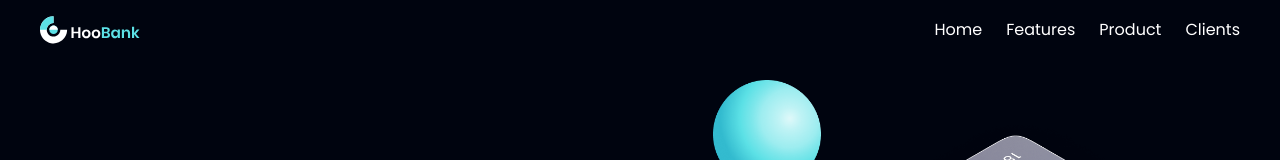
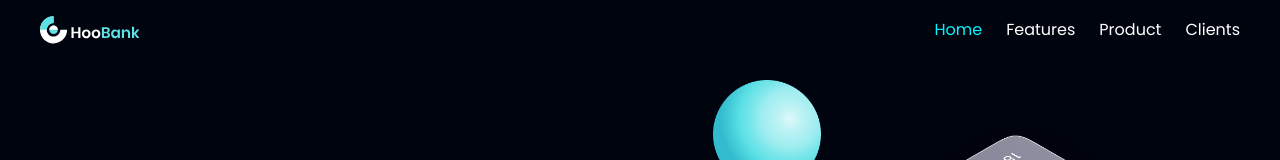
Before and after one commit to afiatamanna06/hoobank, a Next.js app: page / in a window 1280 px wide. Shown: the top 160 px of the page. Built offline with nearby package versions, Linux system fonts and the light colour scheme.

Commit message:
Fix styles

```diff
--- a/components/footer/Footer.tsx
+++ b/components/footer/Footer.tsx
@@ -14,7 +14,7 @@ function Footer() {
             <div className="flex flex-col lg:flex-row w-full justify-between font-poppins font-normal gap-8 lg:gap-12">
                 {footerLinks.slice(0, 1).map(({title, links}) => (
                     <div key={title} className="flex flex-col gap-4">
-                        <p className="font-medium">{title}</p>
+                        <p className="font-medium text-lg">{title}</p>
                         {links.map(({name, link}) => (
                             <Link href={link} key={name} passHref>
                                 <p className="text-gray-400 hover:text-secondary cursor-pointer">{name}</p>
@@ -24,7 +24,7 @@ function Footer() {
                 ))}
                 {footerLinks.slice(1, 2).map(({title, links}) => (
                     <div key={title} className="flex flex-col gap-4">
-                        <p className="font-medium">{title}</p>
+                        <p className="font-medium text-lg">{title}</p>
                         {links.map(({name, link}) => (
                             <Link href={link} key={name} passHref>
                                 <p className="text-gray-400 hover:text-secondary cursor-pointer">{name}</p>
@@ -34,7 +34,7 @@ function Footer() {
                 ))}
                 {footerLinks.slice(2, 3).map(({title, links}) => (
                     <div key={title} className="flex flex-col gap-4">
-                        <p className="font-medium">{title}</p>
+                        <p className="font-medium text-lg">{title}</p>
                         {links.map(({name, link}) => (
                             <Link href={link} key={name} passHref>
                                 <p className="text-gray-400 hover:text-secondary cursor-pointer">{name}</p>
--- a/components/navigation/NavigationBar.tsx
+++ b/components/navigation/NavigationBar.tsx
@@ -3,11 +3,13 @@ import Link from "next/link"
 import Logo from "../../public/logo.svg"
 import { navLinks } from "./NavigationLinks"
 import { HiOutlineMenuAlt3 } from "react-icons/hi"
+import { useRouter } from "next/router";
 import { useState } from "react"
 
 function NavigationBar() {
 
   const [toggle, setToggle] = useState("hidden")
+  const router = useRouter()
 
   return (
     <nav className="w-full bg-primary z-99 backdrop-blur-3xl fixed top-0 left-0 right-0 flex justify-center px-4 md:px-10">
@@ -19,7 +21,7 @@ function NavigationBar() {
         <div className={`${ toggle === "hidden" ? "flex flex-col" : "hidden" } py-8 md:py-0 md:flex md:flex-row items-start md:items-center text-white gap-6`}>
           {navLinks.map(({path, name}) => (
             <Link key={name} href={path} passHref>
-              <a className="font-poppins font-normal text-white cursor-pointer">{name}</a>
+              <a className={`font-poppins font-normal ${ router.asPath === path ? "text-secondary" : "text-white" } focus:text-secondary cursor-pointer`} onClick={() => {toggle === "flex flex-col" ? setToggle("hidden") : setToggle("flex flex-col")}}>{name}</a>
             </Link>
           ))}
         </div>
```
